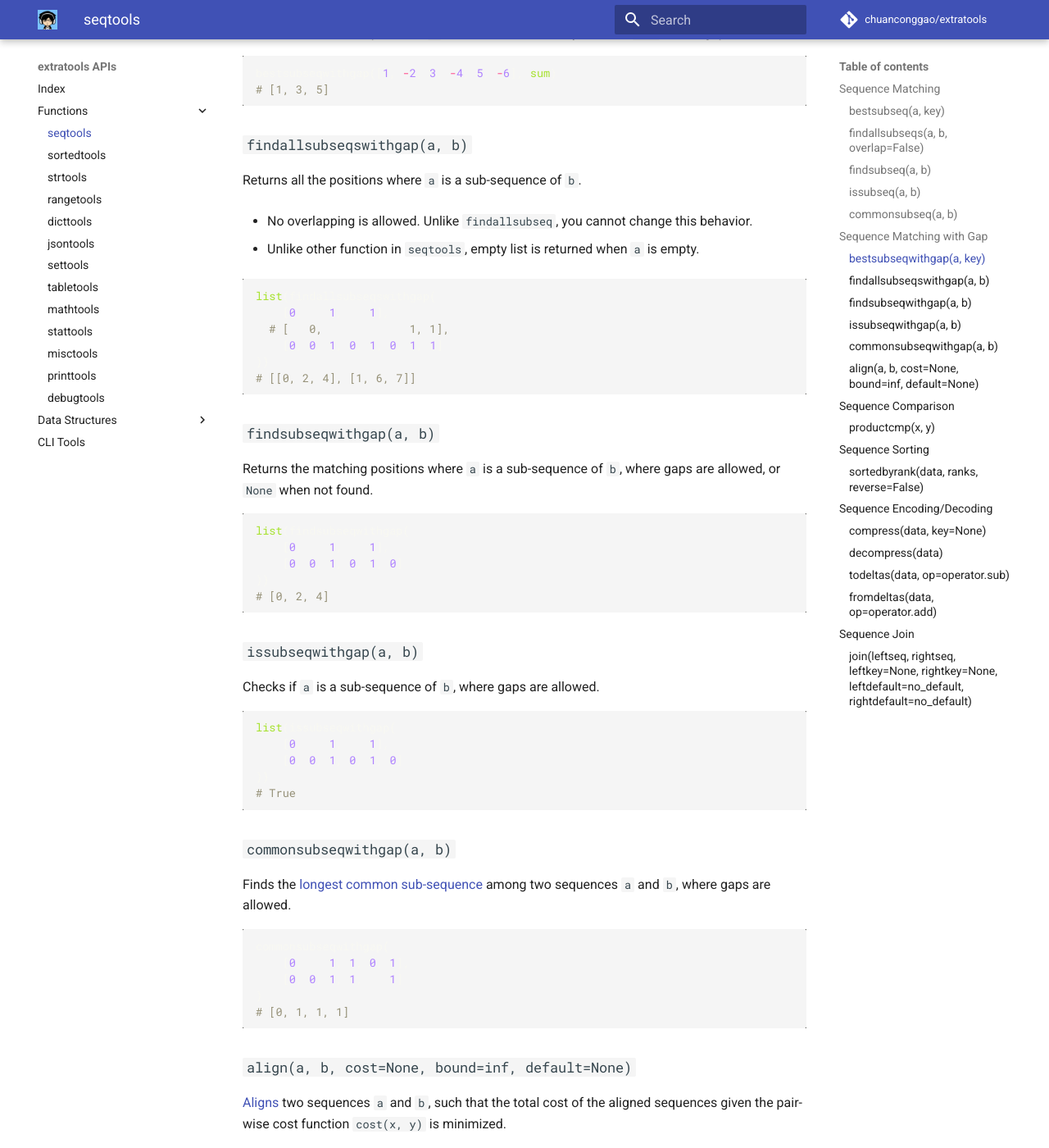
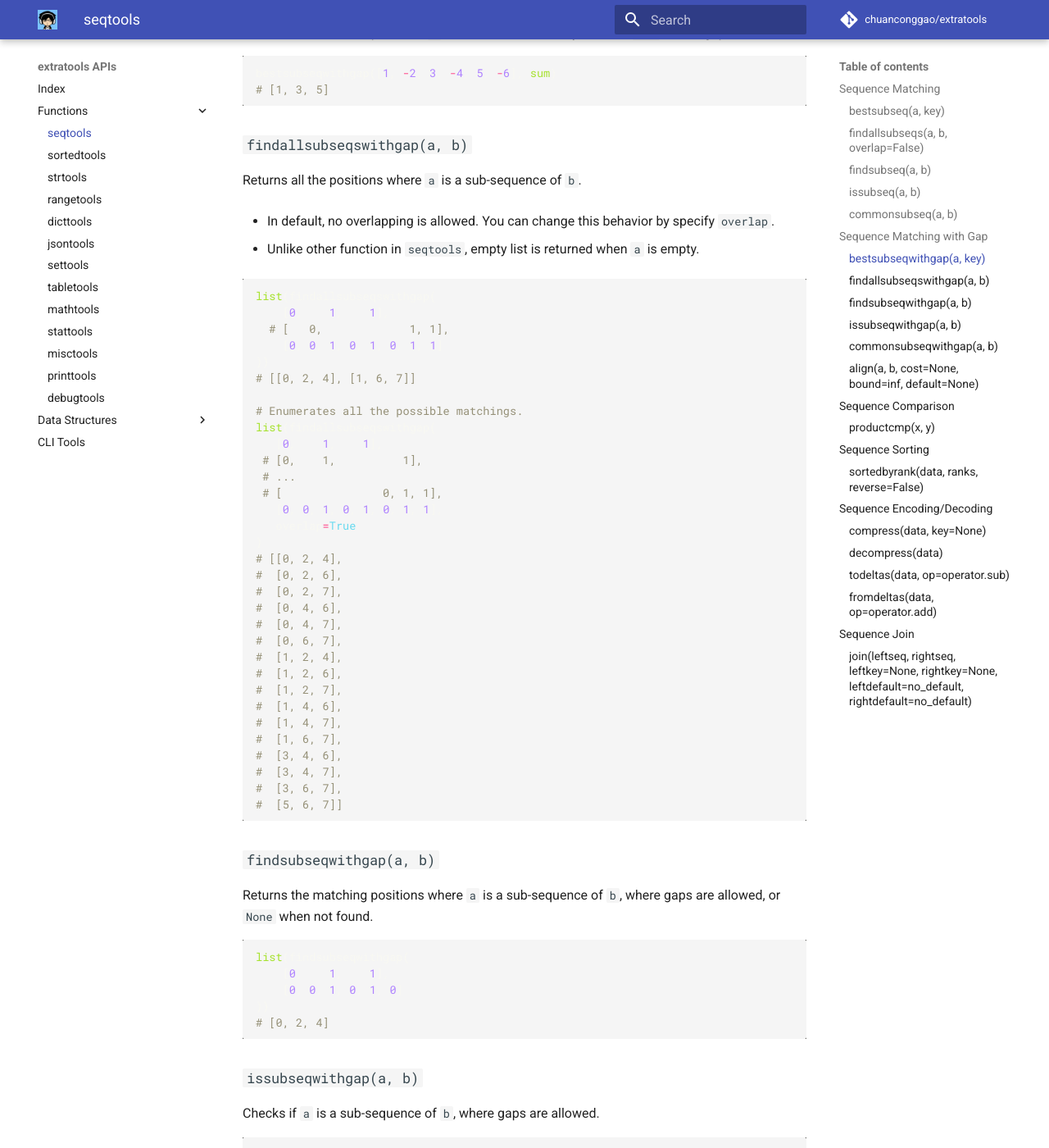
Before and after one commit to chuanconggao/extratools, an MkDocs documentation site: the page built from docs/functions/seqtools.md, in a window 1280 px wide and 1400 px high, scrolled down 1935 px. Shown: the whole window at 82% size. Built offline with MkDocs 1.6.1 and Material for MkDocs 9.7.7, drawn with Linux system fonts in a browser that asks for light colours; comment, search, counter and statistics services are not loaded; old or Windows-style settings are respelled for this version of MkDocs.

Commit message:
Add overlap parameter to seqtools.findallsubseqswithgap

````diff
--- a/docs/functions/seqtools.md
+++ b/docs/functions/seqtools.md
@@ -90,7 +90,7 @@ bestsubseqwithgap([1, -2, 3, -4, 5, -6], sum)
 
 Returns all the positions where `a` is a sub-sequence of `b`.
 
-- No overlapping is allowed. Unlike `findallsubseq`, you cannot change this behavior.
+- In default, no overlapping is allowed. You can change this behavior by specify `overlap`.
 
 - Unlike other function in `seqtools`, empty list is returned when `a` is empty.
 
@@ -101,6 +101,32 @@ list(findallsubseqswithgap(
     [0, 0, 1, 0, 1, 0, 1, 1]
 ))
 # [[0, 2, 4], [1, 6, 7]]
+
+# Enumerates all the possible matchings.
+list(findallsubseqswithgap(
+   [0,    1,    1],
+ # [0,    1,          1],
+ # ...
+ # [               0, 1, 1],
+   [0, 0, 1, 0, 1, 0, 1, 1],
+   overlap=True
+)
+# [[0, 2, 4],
+#  [0, 2, 6],
+#  [0, 2, 7],
+#  [0, 4, 6],
+#  [0, 4, 7],
+#  [0, 6, 7],
+#  [1, 2, 4],
+#  [1, 2, 6],
+#  [1, 2, 7],
+#  [1, 4, 6],
+#  [1, 4, 7],
+#  [1, 6, 7],
+#  [3, 4, 6],
+#  [3, 4, 7],
+#  [3, 6, 7],
+#  [5, 6, 7]]
 ```
 
 ### `findsubseqwithgap(a, b)`
--- a/setup.py
+++ b/setup.py
@@ -4,7 +4,7 @@ from setuptools import setup
 from glob import glob
 
 url = "https://github.com/chuanconggao/extratools"
-version = "0.5.12"
+version = "0.5.13"
 
 setup(
     name="extratools",
````
Also changed, not shown: 1 other file.
